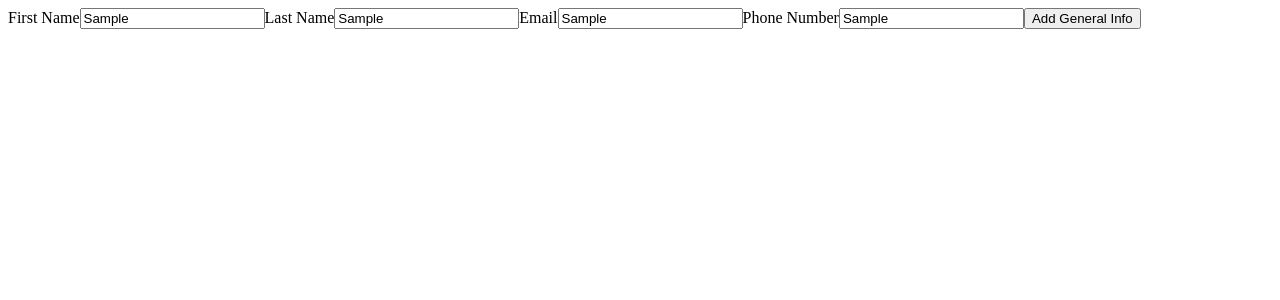
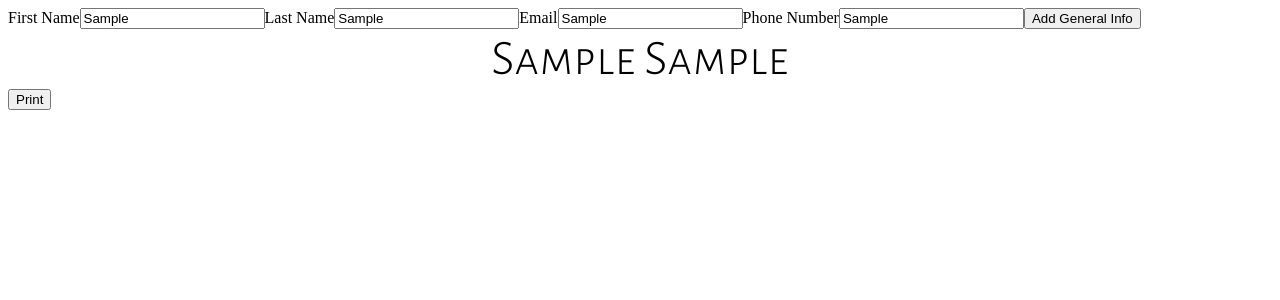
Before and after one commit to jennyyi78/cv-application, a React (Create React App) app: page / in a window 1280 px wide. Both pictures are taken after typing "Sample", "Sample", "Sample", "Sample" into the empty fields and a click on the button "Add General Info". Shown: the top 300 px of the page. Built offline with nearby package versions, Linux system fonts and the light colour scheme.

Commit message:
Implement initial form to resume functionality

```diff
--- a/package.json
+++ b/package.json
@@ -6,6 +6,7 @@
     "@testing-library/jest-dom": "^5.11.9",
     "@testing-library/react": "^11.2.3",
     "@testing-library/user-event": "^12.6.2",
+    "prop-types": "^15.7.2",
     "react": "^17.0.1",
     "react-dom": "^17.0.1",
     "react-scripts": "4.0.1",
--- a/src/components/CVForm.js
+++ b/src/components/CVForm.js
@@ -1,9 +1,13 @@
 import React, { Component } from 'react';
+import GeneralInfo from './GeneralInfo';
+import '../styles/app.css';
 
 class Form extends Component {
   constructor() {
     super();
     this.state = {
+      totalGenInfo: [],
+
       generalInfo: {
         firstName: '',
         lastName: '',
@@ -34,9 +38,9 @@ class Form extends Component {
   }
 
   handleChange = (event) => {
+    const { generalInfo } = this.state;
     switch (event.target.className) {
       case 'general-info-input': {
-        const { generalInfo } = this.state;
         generalInfo[event.target.id] = event.target.value;
         this.setState({ generalInfo });
         break;
@@ -48,15 +52,24 @@ class Form extends Component {
 
   onSubmitTask = (event) => {
     event.preventDefault();
+    const { totalGenInfo, generalInfo } = this.state;
+    this.setState({
+      totalGenInfo: totalGenInfo.concat(generalInfo),
+    });
+  }
+
+  printResume = () => {
+    window.print();
   }
 
   render() {
     const {
-      generalInfo,
+      totalGenInfo, generalInfo,
     } = this.state;
     return (
       <div>
-        <form className="general-info" onSubmit={this.onSubmitTask}>
+        <div className="cv-form-container">
+          <form className="general-info-form" onSubmit={this.onSubmitTask}>
             <label htmlFor="firstName">
               First Name
               <input
@@ -106,6 +119,12 @@ class Form extends Component {
             </button>
           </form>
         </div>
+        <div className="resume-container">
+          <GeneralInfo totalGenInfo={totalGenInfo} />
+        </div>
+        <button type="button" className="print-button" onClick={this.printResume}>Print</button>
+
+      </div>
     );
   }
 }
--- a/src/components/GeneralInfo.js
+++ b/src/components/GeneralInfo.js
@@ -0,0 +1,19 @@
+import React from 'react';
+
+const GeneralInfo = (props) => {
+  const { totalGenInfo } = props;
+  if (totalGenInfo.length === 0) {
+    return (<div />);
+  }
+  return (
+    <div className="general-info">
+      <div className="name-header">
+        {totalGenInfo[0].firstName}
+        {' '}
+        {totalGenInfo[0].lastName}
+      </div>
+    </div>
+  );
+};
+
+export default GeneralInfo;
--- a/src/styles/app.css
+++ b/src/styles/app.css
@@ -0,0 +1,28 @@
+@import url('https://fonts.googleapis.com/css2?family=Alegreya+Sans+SC:wght@300&display=swap');
+@import url('https://fonts.googleapis.com/css2?family=Open+Sans:wght@400;600&display=swap');
+
+.resume-container {
+    display: flex;
+    flex-direction: column;
+}
+.general-info {
+    display: flex;
+    flex-direction: column;
+    justify-content: center;
+    align-items: center;
+}
+
+.name-header {
+    font-size: 50px;
+    font-family: 'Alegreya Sans SC', sans-serif;
+}
+
+@media print {
+    .cv-form-container{
+      display:none;
+    }
+    .print-button {
+        display: none;
+    }
+    @page { margin: 0; }
+  }
```
Also changed, not shown: .eslintrc.json, 2 other files (tests, documents, lock files or other folders). Lines whose indentation alone changed are shown as unchanged.
